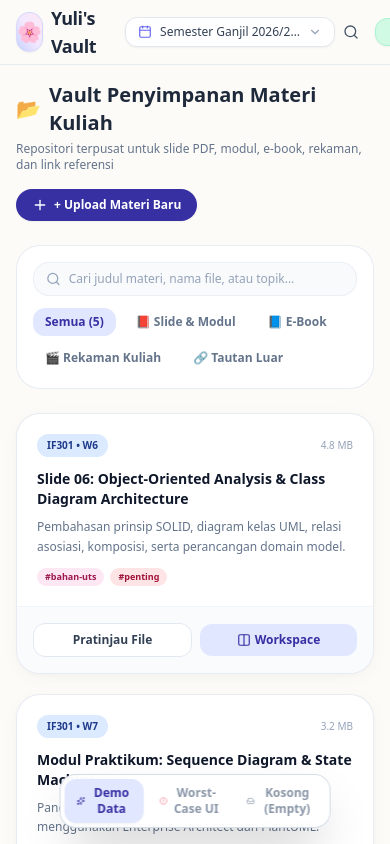
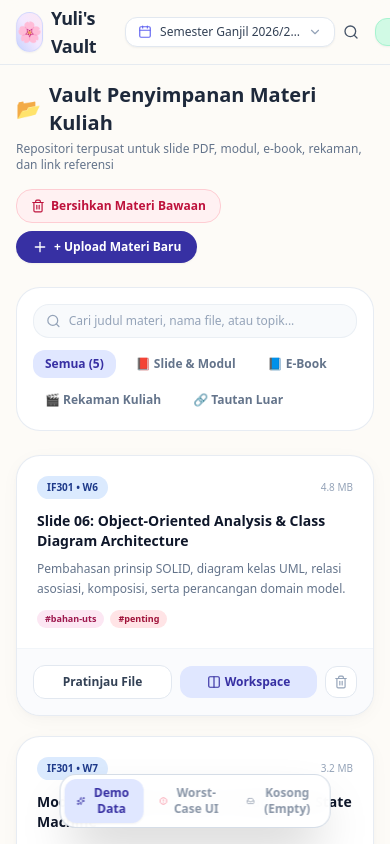
Before and after one commit to YuliIndiyanti/Website-Tugas-dan-Materi-Kuliah, a Next.js app: page /materials in a window 390 px wide. Shown: the top 844 px of the page. Built offline with nearby package versions, Linux system fonts and the light colour scheme; no server answers; the database is empty.

Commit message:
feat: add delete material functionality in course detail, material vault, and preview modal with SQLite persistence

```diff
--- a/src/actions/vaultActions.ts
+++ b/src/actions/vaultActions.ts
@@ -451,6 +451,18 @@ export async function createMaterialAction(material: Material) {
   }
 }
 
+export async function deleteMaterialAction(id: string) {
+  try {
+    await prisma.material.delete({
+      where: { id },
+    });
+    return { success: true };
+  } catch (error) {
+    console.error("deleteMaterialAction error:", error);
+    return { success: false, error };
+  }
+}
+
 // Submission Actions
 export async function createSubmissionAction(submission: Submission) {
   try {
--- a/src/app/courses/[id]/page.tsx
+++ b/src/app/courses/[id]/page.tsx
@@ -24,6 +24,7 @@ import {
   Edit,
   Save,
   Check,
+  Trash2,
 } from "lucide-react";
 import {
   formatDate,
@@ -49,6 +50,7 @@ export default function CourseDetailPage({
     notes,
     addNoteComment,
     updateNoteComment,
+    deleteMaterial,
   } = useVault();
 
   const [activeTab, setActiveTab] = useState<
@@ -330,6 +332,20 @@ export default function CourseDetailPage({
                               <span>Workspace</span>
                               <ExternalLink className="w-3 h-3" />
                             </Link>
+                            <button
+                              onClick={(e) => {
+                                e.stopPropagation();
+                                if (confirm(`Apakah Anda yakin ingin menghapus materi "${mat.title}"?`)) {
+                                  deleteMaterial(mat.id);
+                                  toast.success(`Materi "${mat.title}" berhasil dihapus! 🗑️`);
+                                }
+                              }}
+                              className="p-1.5 rounded-xl text-slate-400 hover:text-rose-600 hover:bg-rose-50 dark:hover:bg-rose-950/40 transition-colors"
+                              title="Hapus Materi"
+                              aria-label={`Hapus materi ${mat.title}`}
+                            >
+                              <Trash2 className="w-3.5 h-3.5" />
+                            </button>
                           </div>
                         </div>
                       ))
--- a/src/app/materials/page.tsx
+++ b/src/app/materials/page.tsx
@@ -17,11 +17,13 @@ import {
   ExternalLink,
   Columns,
   Sparkles,
+  Trash2,
 } from "lucide-react";
 import { MaterialCategory } from "@/types";
+import { toast } from "sonner";
 
 export default function MaterialsPage() {
-  const { activeMaterials, courses } = useVault();
+  const { activeMaterials, courses, deleteMaterial, deleteSeedMaterials } = useVault();
   const [search, setSearch] = useState("");
   const [categoryFilter, setCategoryFilter] = useState<string>("ALL");
   const [tagFilter, setTagFilter] = useState<string>("ALL");
@@ -60,13 +62,43 @@ export default function MaterialsPage() {
           </p>
         </div>
 
+        <div className="flex items-center gap-2 self-start sm:self-auto flex-wrap">
+          {activeMaterials.some((m) =>
+            [
+              "mat-adpl-w6",
+              "mat-adpl-w7",
+              "mat-db-w5",
+              "mat-ai-w6",
+              "mat-uiux-w5",
+            ].includes(m.id)
+          ) && (
+            <button
+              onClick={() => {
+                if (
+                  confirm(
+                    "Hapus seluruh materi bawaan/contoh (seed data)?\n\nHanya berkas yang Anda upload sendiri yang akan tetap tersimpan di vault."
+                  )
+                ) {
+                  deleteSeedMaterials();
+                  toast.success("Seluruh materi bawaan contoh berhasil dihapus! 🧹");
+                }
+              }}
+              className="flex items-center gap-1.5 px-3.5 py-2 rounded-2xl bg-rose-50 hover:bg-rose-100 text-rose-700 dark:bg-rose-950/40 dark:text-rose-300 text-xs font-semibold border border-rose-200 dark:border-rose-900/60 transition-colors shadow-2xs btn-tactile"
+              title="Bersihkan semua materi bawaan contoh"
+            >
+              <Trash2 className="w-3.5 h-3.5" />
+              <span>Bersihkan Materi Bawaan</span>
+            </button>
+          )}
+
           <button
             onClick={() => setIsNewMaterialOpen(true)}
-          className="flex items-center gap-1.5 px-4 py-2 rounded-2xl bg-[#3730A3] text-white text-xs font-semibold hover:bg-indigo-800 transition-colors shadow-sm self-start sm:self-auto btn-tactile"
+            className="flex items-center gap-1.5 px-4 py-2 rounded-2xl bg-[#3730A3] text-white text-xs font-semibold hover:bg-indigo-800 transition-colors shadow-sm btn-tactile"
           >
             <Plus className="w-4 h-4" />
             <span>+ Upload Materi Baru</span>
           </button>
+        </div>
       </div>
 
       {/* Filter Bar & Search */}
@@ -208,6 +240,19 @@ export default function MaterialsPage() {
                     <Columns className="w-3.5 h-3.5" />
                     <span>Workspace</span>
                   </Link>
+                  <button
+                    onClick={() => {
+                      if (confirm(`Apakah Anda yakin ingin menghapus materi "${mat.title}"?`)) {
+                        deleteMaterial(mat.id);
+                        toast.success(`Materi "${mat.title}" berhasil dihapus! 🗑️`);
+                      }
+                    }}
+                    className="p-2 rounded-xl bg-white dark:bg-slate-800 hover:bg-rose-50 hover:text-rose-600 text-slate-400 dark:text-slate-400 border border-slate-200 dark:border-slate-700 shadow-xs transition-colors btn-tactile flex-shrink-0"
+                    title="Hapus Materi"
+                    aria-label={`Hapus materi ${mat.title}`}
+                  >
+                    <Trash2 className="w-3.5 h-3.5" />
+                  </button>
                 </div>
               </div>
             );
--- a/src/components/MaterialPreviewModal.tsx
+++ b/src/components/MaterialPreviewModal.tsx
@@ -14,6 +14,7 @@ import {
   Columns,
   Share2,
   Check,
+  Trash2,
 } from "lucide-react";
 import { toast } from "sonner";
 
@@ -26,7 +27,7 @@ export const MaterialPreviewModal: React.FC<MaterialPreviewModalProps> = ({
   materialId,
   onClose,
 }) => {
-  const { materials, courses } = useVault();
+  const { materials, courses, deleteMaterial } = useVault();
   const [copied, setCopied] = useState(false);
 
   if (!materialId) return null;
@@ -119,6 +120,21 @@ export const MaterialPreviewModal: React.FC<MaterialPreviewModalProps> = ({
               ) : (
                 <Share2 className="w-4 h-4" />
               )}
+            </button>
+
+            <button
+              onClick={() => {
+                if (confirm(`Apakah Anda yakin ingin menghapus materi "${material.title}"?`)) {
+                  deleteMaterial(material.id);
+                  toast.success(`Materi "${material.title}" berhasil dihapus! 🗑️`);
+                  onClose();
+                }
+              }}
+              className="p-2 rounded-xl bg-slate-100 dark:bg-slate-800 hover:bg-rose-50 hover:text-rose-600 text-slate-500 transition-colors"
+              title="Hapus Materi Ini"
+              aria-label="Hapus Materi Ini"
+            >
+              <Trash2 className="w-4 h-4" />
             </button>
 
             <button
--- a/src/context/VaultContext.tsx
+++ b/src/context/VaultContext.tsx
@@ -36,6 +36,7 @@ import {
   updateAssignmentStatusAction,
   updateAssignmentGradeAction,
   createMaterialAction,
+  deleteMaterialAction,
   createSubmissionAction,
   saveNoteCommentAction,
   toggleShareNoteAction,
@@ -71,6 +72,7 @@ interface VaultContextType {
   addMaterial: (mat: Omit<Material, "id" | "createdAt">) => Material;
   updateMaterial: (id: string, mat: Partial<Material>) => void;
   deleteMaterial: (id: string) => void;
+  deleteSeedMaterials: () => void;
   // Assignment CRUD
   addAssignment: (assign: Omit<Assignment, "id" | "createdAt">) => Assignment;
   updateAssignment: (id: string, assign: Partial<Assignment>) => void;
@@ -323,6 +325,27 @@ export const VaultProvider: React.FC<{ children: React.ReactNode }> = ({
 
   const deleteMaterial = (id: string) => {
     setMaterials((prev) => prev.filter((m) => m.id !== id));
+    setNotes((prev) => prev.filter((n) => n.materialId !== id));
+    deleteMaterialAction(id).catch((err) =>
+      console.error("Failed to delete material in SQLite:", err)
+    );
+  };
+
+  const deleteSeedMaterials = () => {
+    const seedIds = [
+      "mat-adpl-w6",
+      "mat-adpl-w7",
+      "mat-db-w5",
+      "mat-ai-w6",
+      "mat-uiux-w5",
+    ];
+    setMaterials((prev) => prev.filter((m) => !seedIds.includes(m.id)));
+    setNotes((prev) =>
+      prev.filter((n) => !n.materialId || !seedIds.includes(n.materialId))
+    );
+    Promise.all(seedIds.map((id) => deleteMaterialAction(id))).catch((err) =>
+      console.error("Failed to delete seed materials:", err)
+    );
   };
 
   // Assignment actions
@@ -611,6 +634,7 @@ export const VaultProvider: React.FC<{ children: React.ReactNode }> = ({
         addMaterial,
         updateMaterial,
         deleteMaterial,
+        deleteSeedMaterials,
         addAssignment,
         updateAssignment,
         deleteAssignment,
```
Lines whose indentation alone changed are shown as unchanged.
